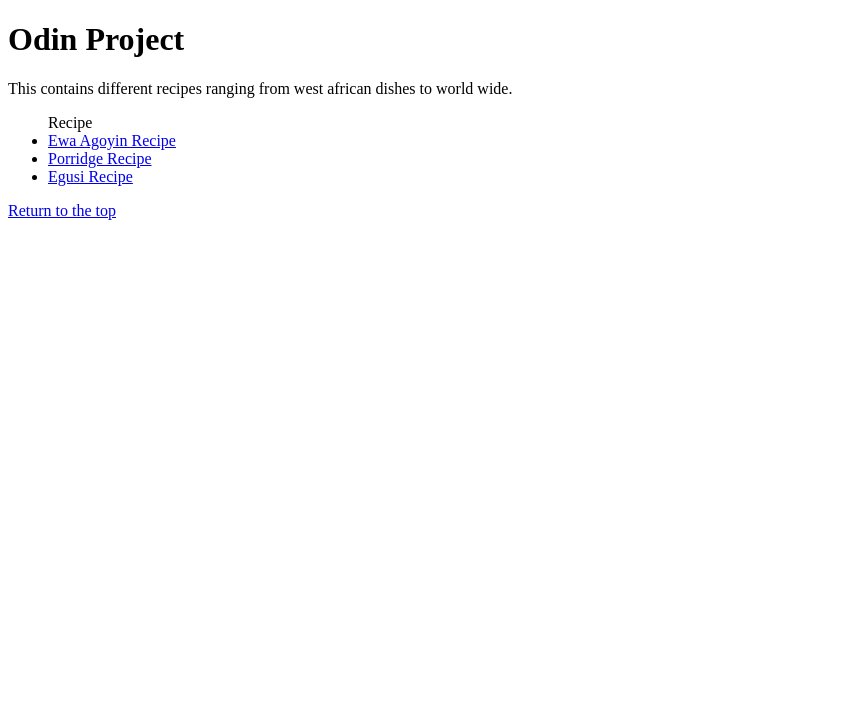
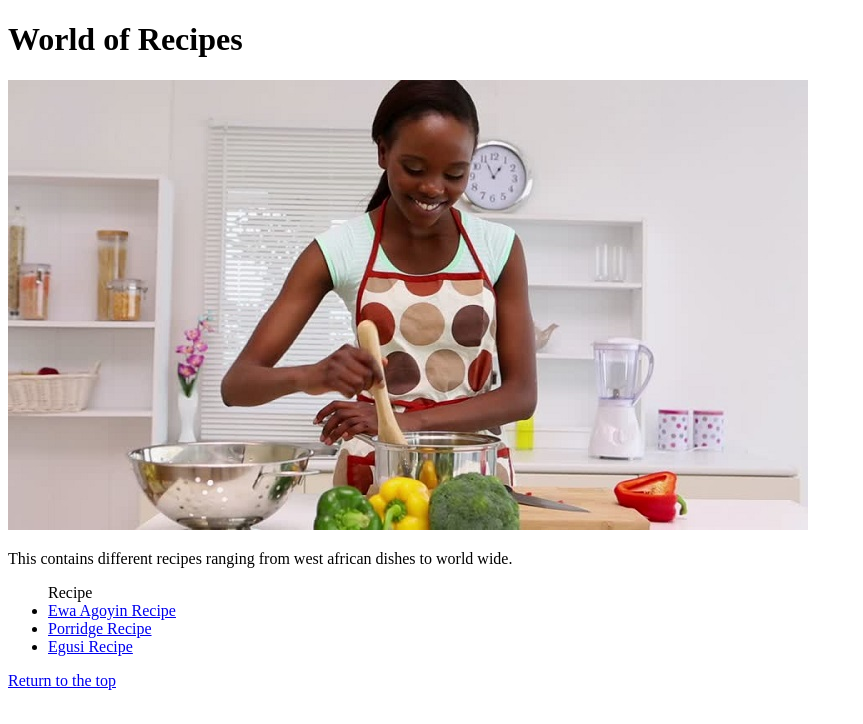
Before and after one commit to dzooosh/odin-recipes, a plain HTML site: page index.html in a window 1280 px wide. Shown: the whole page, without its empty margins (0-863 px from the left). Drawn offline with Linux system fonts and the light colour scheme.

Commit message:
update to recipe world

```diff
--- a/index.html
+++ b/index.html
@@ -2,10 +2,11 @@
 <html lang="en">
 <head>
     <meta charset="UTF-8">
-    <title>Odin Project</title>
+    <title>Recipe World</title>
 </head>
 <body>
-    <h1>Odin Project</h1>
+    <h1>World of Recipes</h1>
+    <img src="./recipes/cooking.jpg" alt="Cooking a beautiful meal">
     <p>This contains different recipes ranging from west african dishes to world wide.</p>
         <ul>
             Recipe
```
Also changed, not shown: recipes/cooking.jpg (added).
